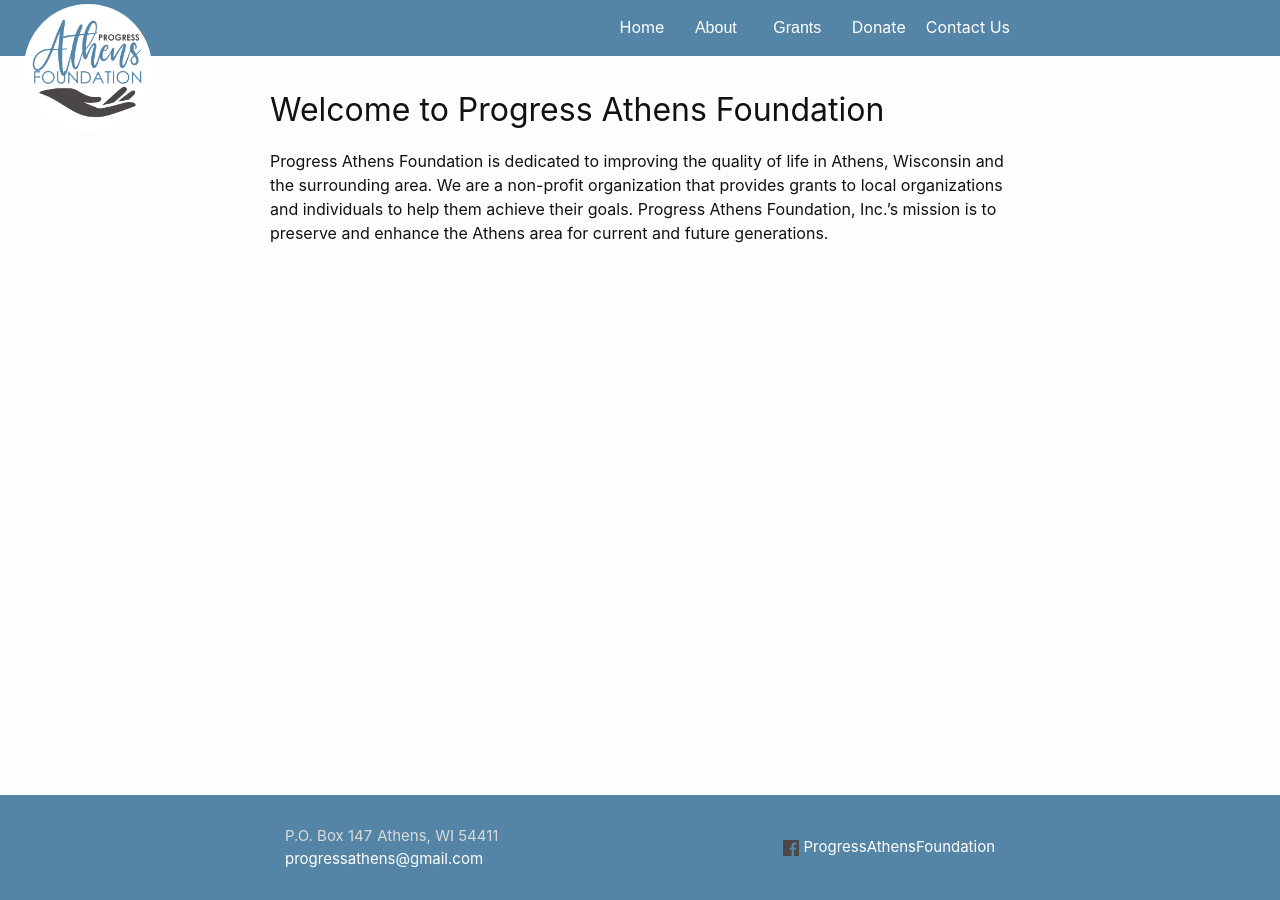
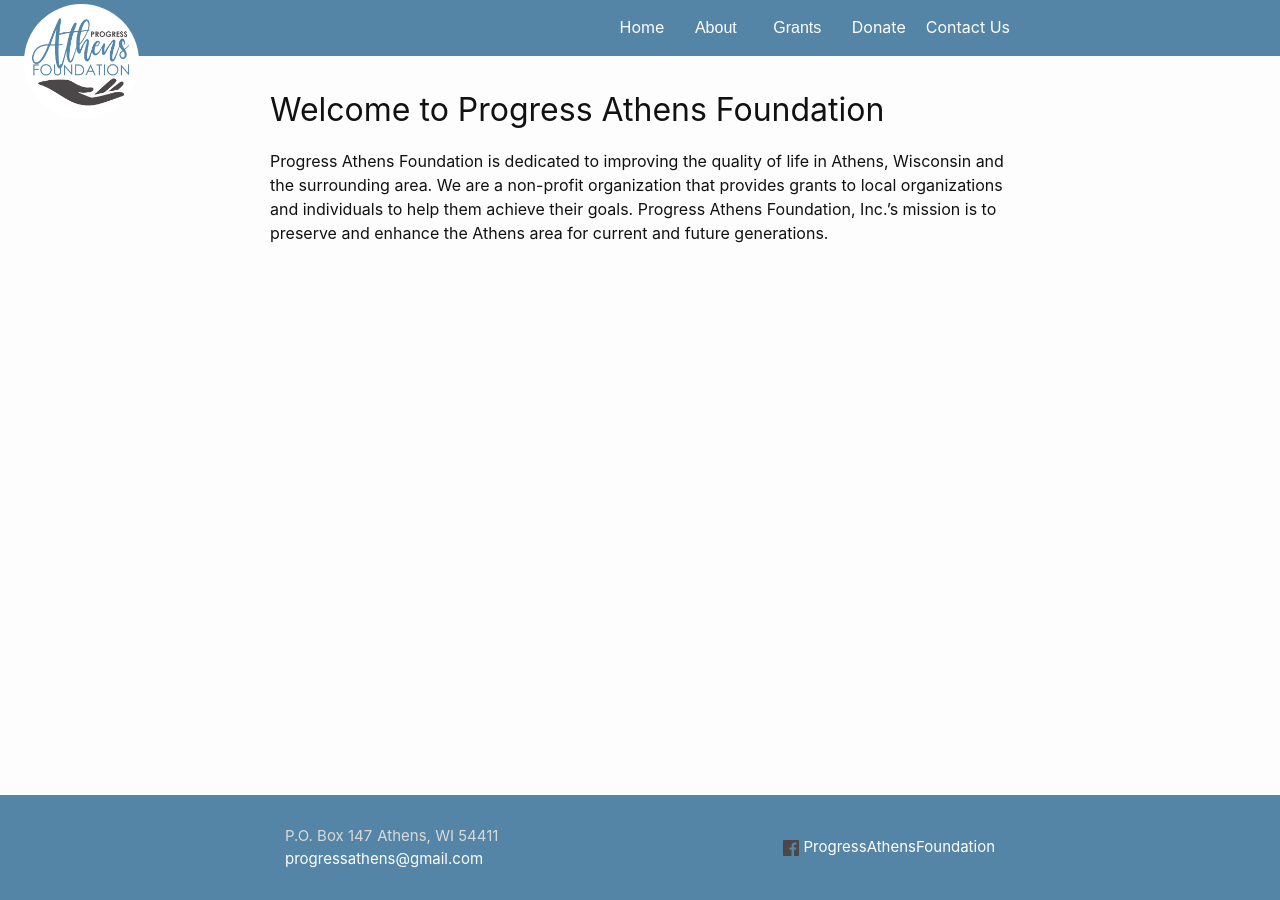
Before and after one commit to helle253/athens-foundation, a Jekyll site: the page built from index.md, in a window 1280 px wide. Built offline with Jekyll 4.4.1, drawn with Linux system fonts in a browser that asks for light colours.

Commit message:
update width %

```diff
--- a/_sass/themes/_layout.scss
+++ b/_sass/themes/_layout.scss
@@ -46,7 +46,7 @@
 
 .logo-container {
   aspect-ratio: 1 / 1;
-  width: 10%;
+  width: 9%;
   background-color: $white-color;
   position: absolute;
   top: 0;
```
